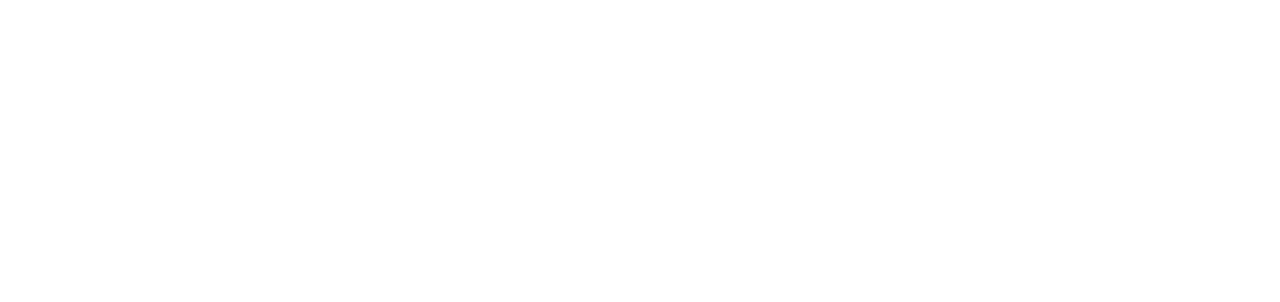
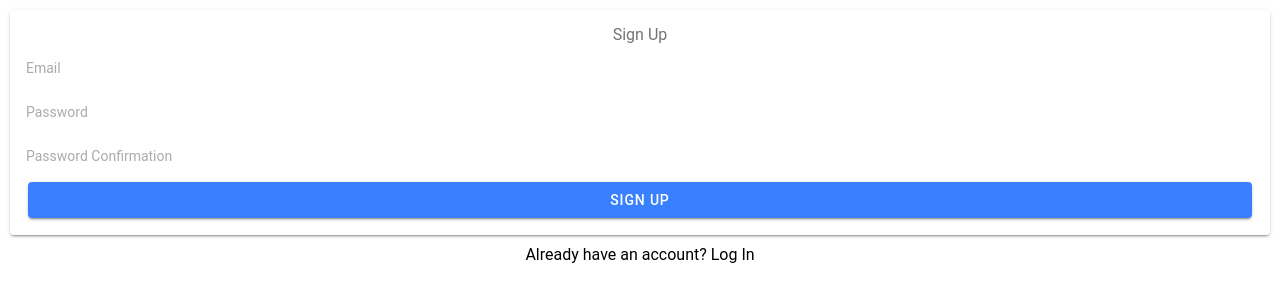
Before and after one commit to shoutcape/Labwork4App, a React (Vite) app: page /signup in a window 1280 px wide. Shown: the top 302 px of the page. Built offline with nearby package versions, Linux system fonts and the light colour scheme.

Commit message:
Co-authored-by: Ville Korhonen <korhvi@users.noreply.github.com>

```diff
--- a/src/App.tsx
+++ b/src/App.tsx
@@ -2,8 +2,8 @@
 import { IonApp, IonRouterOutlet, setupIonicReact } from '@ionic/react';
 import { IonReactRouter } from '@ionic/react-router';
 import Home from './pages/Home';
-import Register from './pages/Register';
-import mainPage from './pages/MainPage';
+import SignUp from './pages/SignUp';
+import MainPage from './pages/MainPage';
 
 
 /* Core CSS required for Ionic components to work properly */
@@ -34,12 +34,12 @@
         <Route exact path="/home" >
           <Home />
         </Route>
-        <Route exact path="/register" >
-          <Home />
+        <Route exact path="/signup" >
+          <SignUp />
         </Route>
         <Route exact path="/mainpage" >
-          <Home />
-        </Route>
+           <MainPage />
+         </Route>
         <Route exact path="/">
           <Redirect to="/home" />
         </Route>
--- a/src/components/ExploreContainer.css
+++ /dev/null
@@ -1,24 +0,0 @@
-#container {
-  text-align: center;
-  position: absolute;
-  left: 0;
-  right: 0;
-  top: 50%;
-  transform: translateY(-50%);
-}
-
-#container strong {
-  font-size: 20px;
-  line-height: 26px;
-}
-
-#container p {
-  font-size: 16px;
-  line-height: 22px;
-  color: #8c8c8c;
-  margin: 0;
-}
-
-#container a {
-  text-decoration: none;
-}
--- a/src/components/ExploreContainer.tsx
+++ /dev/null
@@ -1,14 +0,0 @@
-import './ExploreContainer.css';
-
-interface ContainerProps { }
-
-const ExploreContainer: React.FC<ContainerProps> = () => {
-  return (
-    <div id="container">
-      <strong>Ready to create an app?</strong>
-      <p>Start with Ionic <a target="_blank" rel="noopener noreferrer" href="https://ionicframework.com/docs/components">UI Components</a></p>
-    </div>
-  );
-};
-
-export default ExploreContainer;
--- a/src/pages/Home.tsx
+++ b/src/pages/Home.tsx
@@ -1,5 +1,4 @@
 import { IonContent, IonHeader, IonPage, IonTitle, IonToolbar } from '@ionic/react';
-import ExploreContainer from '../components/ExploreContainer';
 import './Home.css';
 
 const Home: React.FC = () => {
@@ -10,13 +9,8 @@
           <IonTitle>Login</IonTitle>
         </IonToolbar>
       </IonHeader>
-      <IonContent fullscreen>
-        <IonHeader collapse="condense">
-          <IonToolbar>
-            <IonTitle size="large">Blank</IonTitle>
-          </IonToolbar>
-        </IonHeader>
-        <ExploreContainer />
+      <IonContent className='ion-padding'>
+
       </IonContent>
     </IonPage>
   );
--- a/src/pages/SignUp.tsx
+++ b/src/pages/SignUp.tsx
@@ -1,29 +1,55 @@
-import { IonButton, IonCard, IonCardContent, IonContent, IonHeader, IonInput, IonPage, IonTitle, IonToolbar } from '@ionic/react';
-import React, {useRef} from 'react';
+import React, { useRef } from 'react';
+import { IonPage, IonContent, IonCard, IonCardContent, IonInput, IonButton } from '@ionic/react';
 
-const Signup: React.FC = () => {
+const Signup = () => {
+  const emailRef = useRef();
+  const passwordRef = useRef();
+  const passwordConfirmRef = useRef();
+
+  const handleSubmit = (e) => {
+    e.preventDefault();
     const emailRef = useRef();
+    const passwordRef = useRef();
+    const passwordConfirmRef = useRef();
+  };
 
-    return (
+  return (
+    <IonPage>
+      <IonContent>
         <IonCard>
           <IonCardContent>
             <h2 className="ion-text-center mb-4">Sign Up</h2>
             <form onSubmit={handleSubmit}>
               <IonInput
                 type="email"
-                value={email}
                 placeholder="Email"
-                onIonChange={(e) => setEmail(e.target.value)}
+                ref={emailRef}
                 required
               />
-              <IonButton expand="block" type="submit" className="ion-margin-top">
+              <IonInput
+                type="password"
+                placeholder="Password"
+                ref={passwordRef}
+                required
+              />
+              <IonInput
+                type="password"
+                placeholder="Password Confirmation"
+                ref={passwordConfirmRef}
+                required
+              />
+              <IonButton expand="block" type="submit" className="w-100">
                 Sign Up
               </IonButton>
             </form>
           </IonCardContent>
         </IonCard>
-      );
-    };
-
+        <div className="ion-text-center mt-2">
+          Already have an account? Log In
+        </div>
+      </IonContent>
+    </IonPage>
+  );
+};
 
 export default Signup;
```
Also changed, not shown: src/components/loginUser.tsx (added, +13 -0 lines), src/components/registerUser.tsx (added, +14 -0 lines), src/pages/Login.tsx (deleted, +0 -20 lines), src/pages/Register.tsx (deleted, +0 -20 lines).
